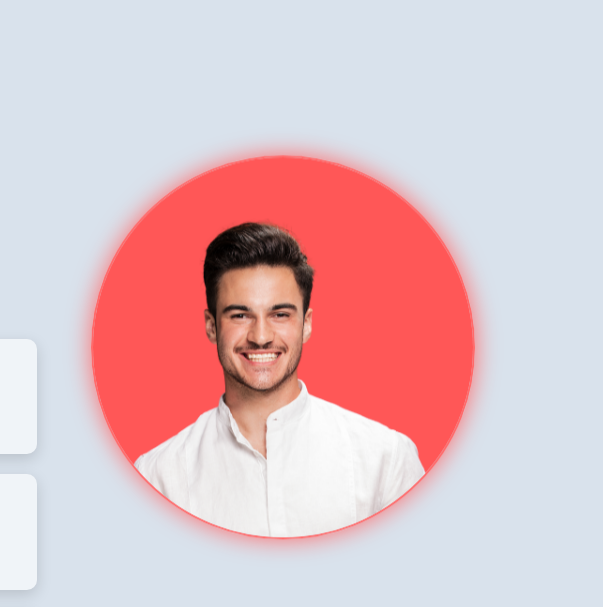
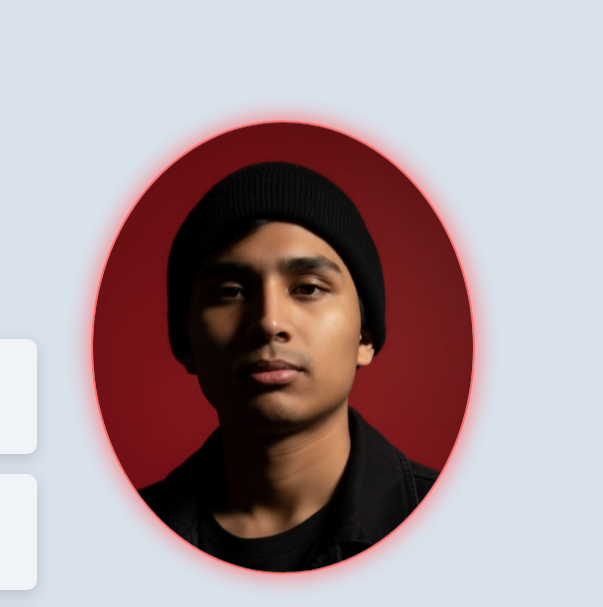
Before and after one commit to Santrax211/my_portafoly, a plain HTML site: page index.html in a window 1280 px wide. Shown: the part 900-1507 px from the top of the page, 677-1280 px from the left. Drawn offline with nearby package versions, Linux system fonts and the light colour scheme; a web font is replaced by a local one.

Commit message:
update: photo-profile

```diff
--- a/index.html
+++ b/index.html
@@ -129,7 +129,7 @@
                 </div>
             </div>
             <div class="about-img">
-                <img src="images/photo-profile.png" alt="Foto de Perfil de Elias Talledo">
+                <img src="images/photo-profile.jpeg" alt="Foto de Perfil de Elias Talledo">
             </div>
         </section>
 
```
Also changed, not shown: images/photo-profile.jpeg (added), images/photo-profile.png (deleted).
